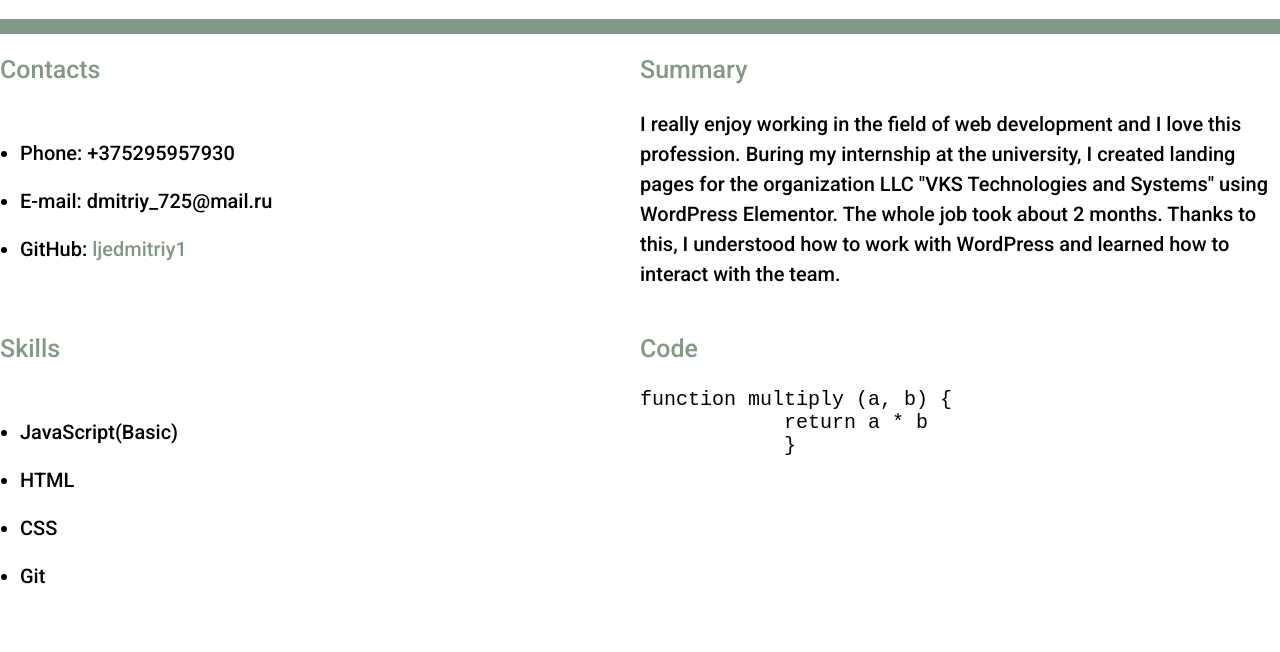
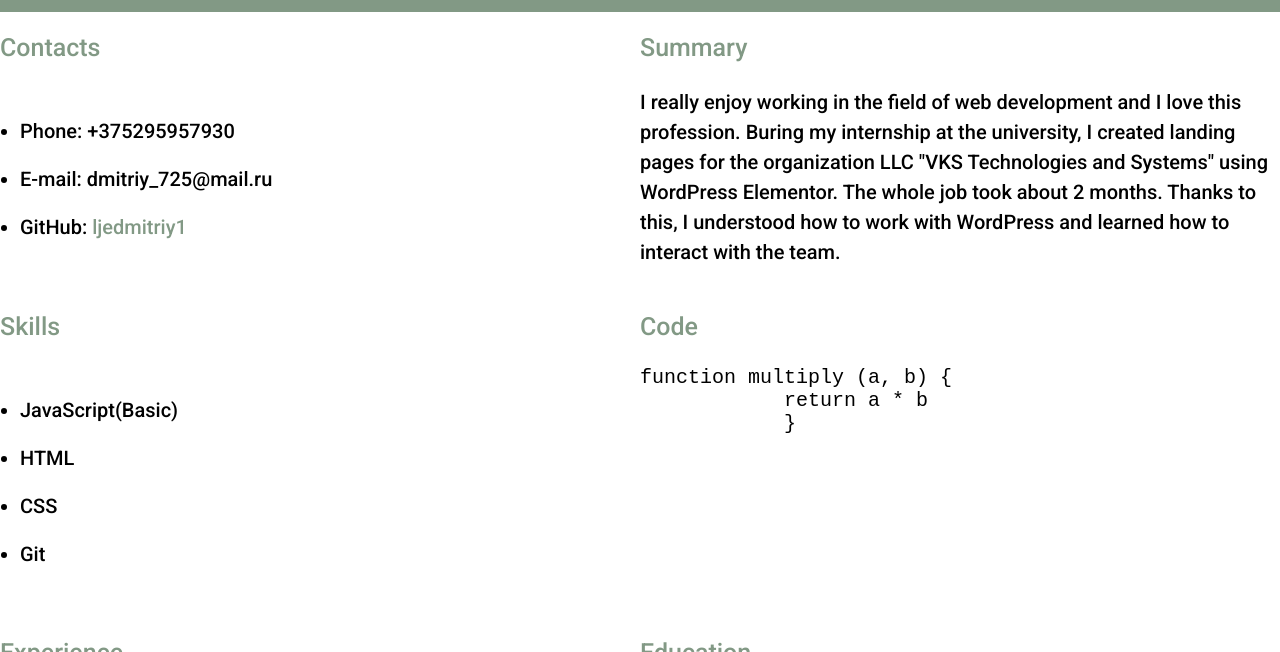
Before and after one commit to ljedmitriy1/rsschool-cv, a plain HTML site: page index.html in a window 1280 px wide. Shown: the part 448-1100 px from the top of the page. Drawn offline with Linux system fonts and the light colour scheme.

Commit message:
feat: change css file

```diff
--- a/style.css
+++ b/style.css
@@ -12,9 +12,11 @@ body {
 }
 .header {
   background-color: #829985;
+  position: fixed;
+  width: 100%;
 }
 .main {
-  margin-bottom: auto;
+  margin-top: 30px;
 }
 .footer {
   margin-bottom: auto;
@@ -53,6 +55,7 @@ html {
   display: flex;
   flex-wrap: wrap;
   justify-content: space-between;
+  margin-top: 30px;
 }
 .section {
   width: 50%;
```
